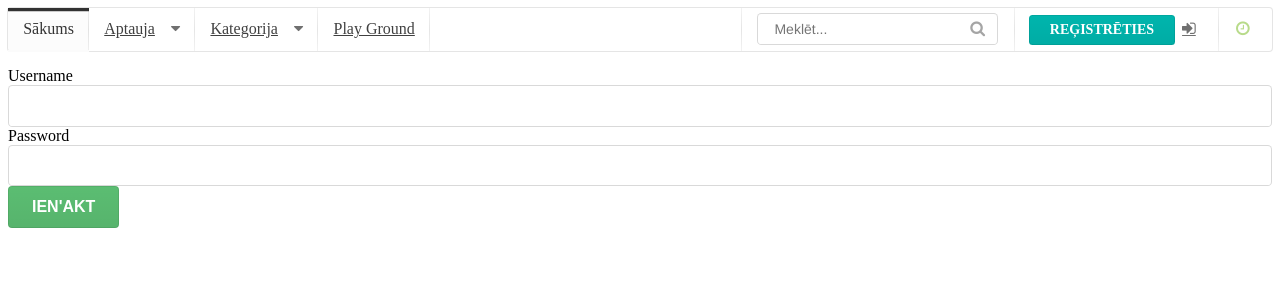
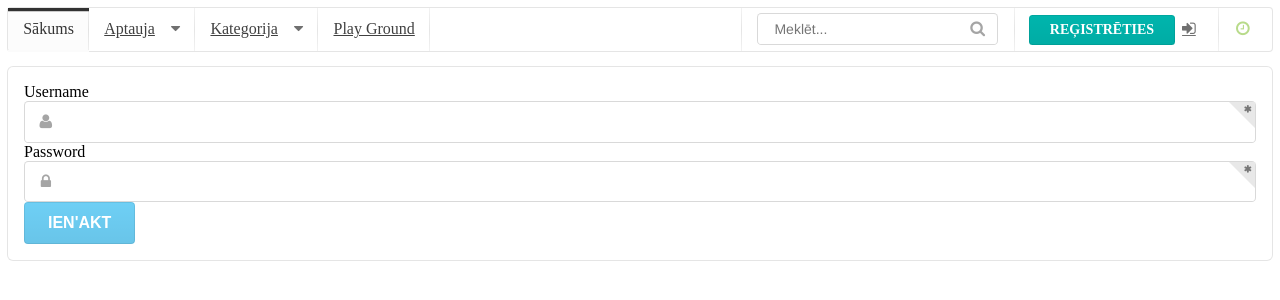
Before and after one commit to stabone/papillon, a Django app: template papillon/templates/auth/login.html in a window 1280 px wide. Shown: the top 300 px of the page. Run offline with Django 3.2, Linux system fonts and the light colour scheme; the template is opened without the code that fills it, so the values that code supplies are empty, except form fields; tables that the repository leaves empty hold one stand-in row (values such as "Sample post"); form fields are guessed from the names that the template uses.

```diff
--- a/papillon/templates/auth/login.html
+++ b/papillon/templates/auth/login.html
@@ -6,22 +6,34 @@
 		<p>Your username and password didn't match. Please try again.</p>
 	{% endif %}
 
-	<form method="post" action="{% url 'django.contrib.auth.views.login' %}">
-		{% csrf_token %}
-		<div class="ui form">
+	<div class="ui form segment">
+		<form method="post" action="{% url 'django.contrib.auth.views.login' %}">
+			{% csrf_token %}
 			<div class="fields">
 				<label>{{ form.username.label_tag }}</label>
-				{{ form.username }}
+				<div class="ui left labeled icon input">
+					{{ form.username }}
+					<i class="user icon"></i>
+					<div class="ui corner label">
+						<i class="icon asterisk"></i>
+					</div>
+				</div>
 			</div>
 
 			<div class="fields">
 				<label>{{ form.password.label_tag }}</label>
-				{{ form.password }}
+				<div class="ui left labeled icon input">
+					{{ form.password }}
+					<i class="lock icon"></i>
+					<div class="ui corner label">
+						<i class="icon asterisk"></i>
+					</div>
+				</div>
 			</div>
 
-			<input type="submit" value="Ien'akt" class="ui green button" />
+			<input type="submit" value="Ien'akt" class="ui blue submit button" />
 			<input type="hidden" name="next" value="{{ next }}" />
-		</div>
-	</form>
+		</form>
+	</div>
 
 {% endblock content %}
--- a/polls/templates/poll/take.html
+++ b/polls/templates/poll/take.html
@@ -3,7 +3,8 @@
 {% block content %}
 
     {% if data %}
-        {{ data.first.poll_id }}
+        {#{ data.first.poll_id }#}
+        {{ data.poll.poll}}
     {% endif %}
 
     <form action="{% url 'save_poll_results' %}" method="POST">
@@ -42,9 +43,9 @@
                     </ul>
                 </div>
             </div>
+            <input type="submit" value="Saglabāt" class="ui button green" />
         {% empty %}
             <div class="ui warning message">Neviens ieraksts netika atrasts</div>
         {% endfor %}
-        <input type="submit" value="Saglabāt" class="ui button green" />
     </form>
 {% endblock content %}
```
Also changed, not shown: courses/forms.py (+12 -3 lines), polls/forms.py (+14 -0 lines), polls/models.py (+7 -7 lines), polls/views.py (+9 -2 lines).
